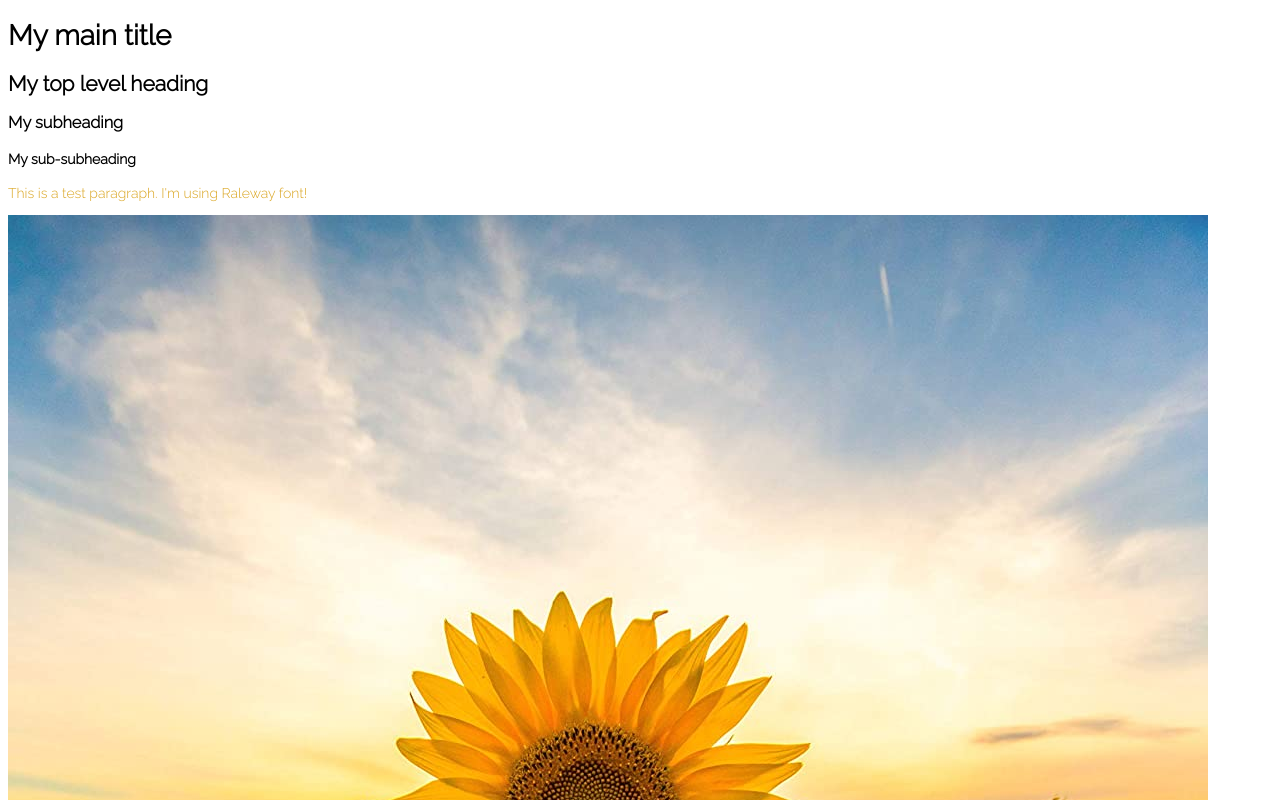
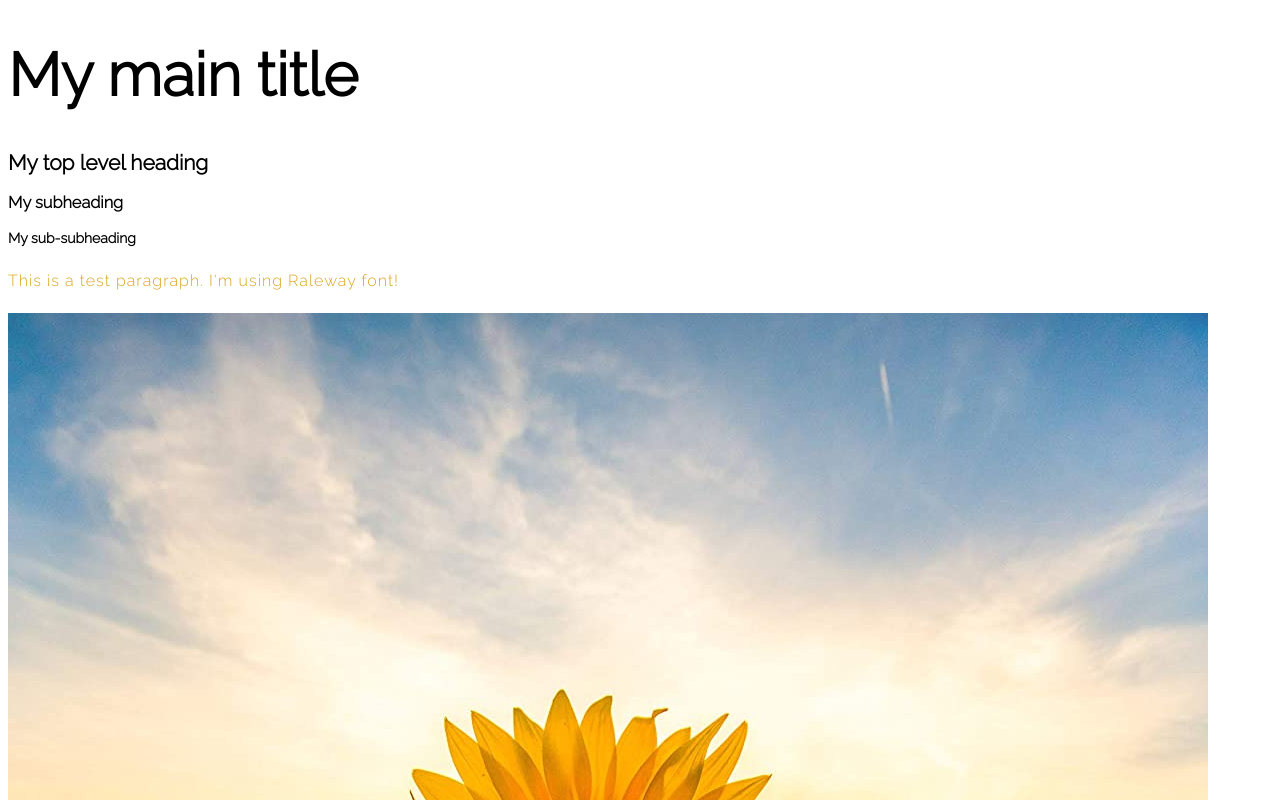
Before and after one commit to ryliehogan/test-site, a plain HTML site: page index.html in a window 1280 px wide. Shown: the top 800 px of the page. Drawn offline with Linux system fonts and the light colour scheme.

Commit message:
Edit index.html

```diff
--- a/styles/style.css
+++ b/styles/style.css
@@ -1,8 +1,16 @@
-p {
+p, li {
     color: goldenrod;
+    font-size: 16px;
+    line-height: 2;
+    letter-spacing: 1px;
   }
 
   html {
     font-size: 14px; /* px means "pixels": the base font size is now 10 pixels high  */
     font-family: 'Raleway', sans-serif; /* this should be the rest of the output you got from Google fonts */
   }
+
+  h1 {
+      font-size: 60px;
+      test-align: center;
+  }
```
